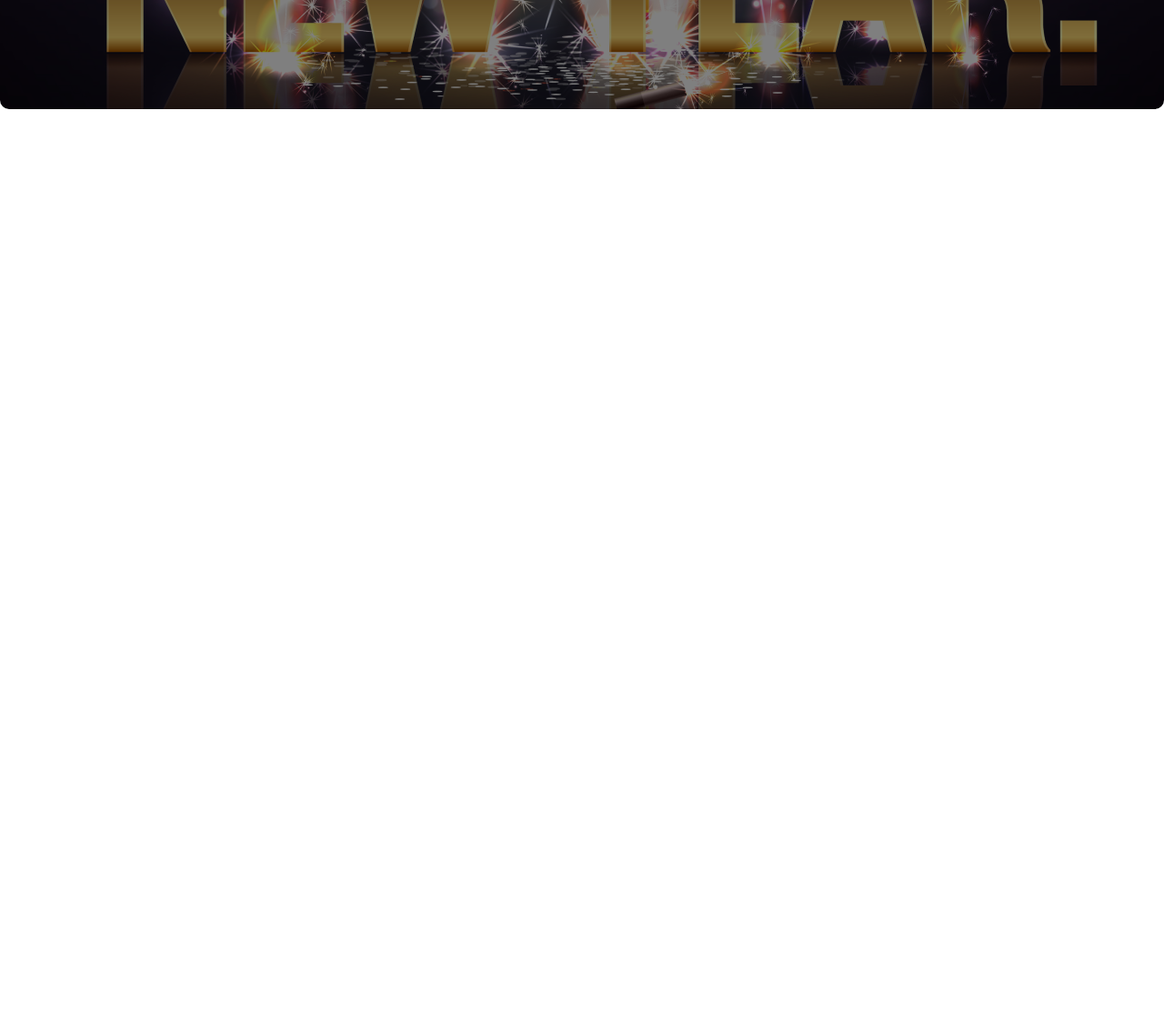
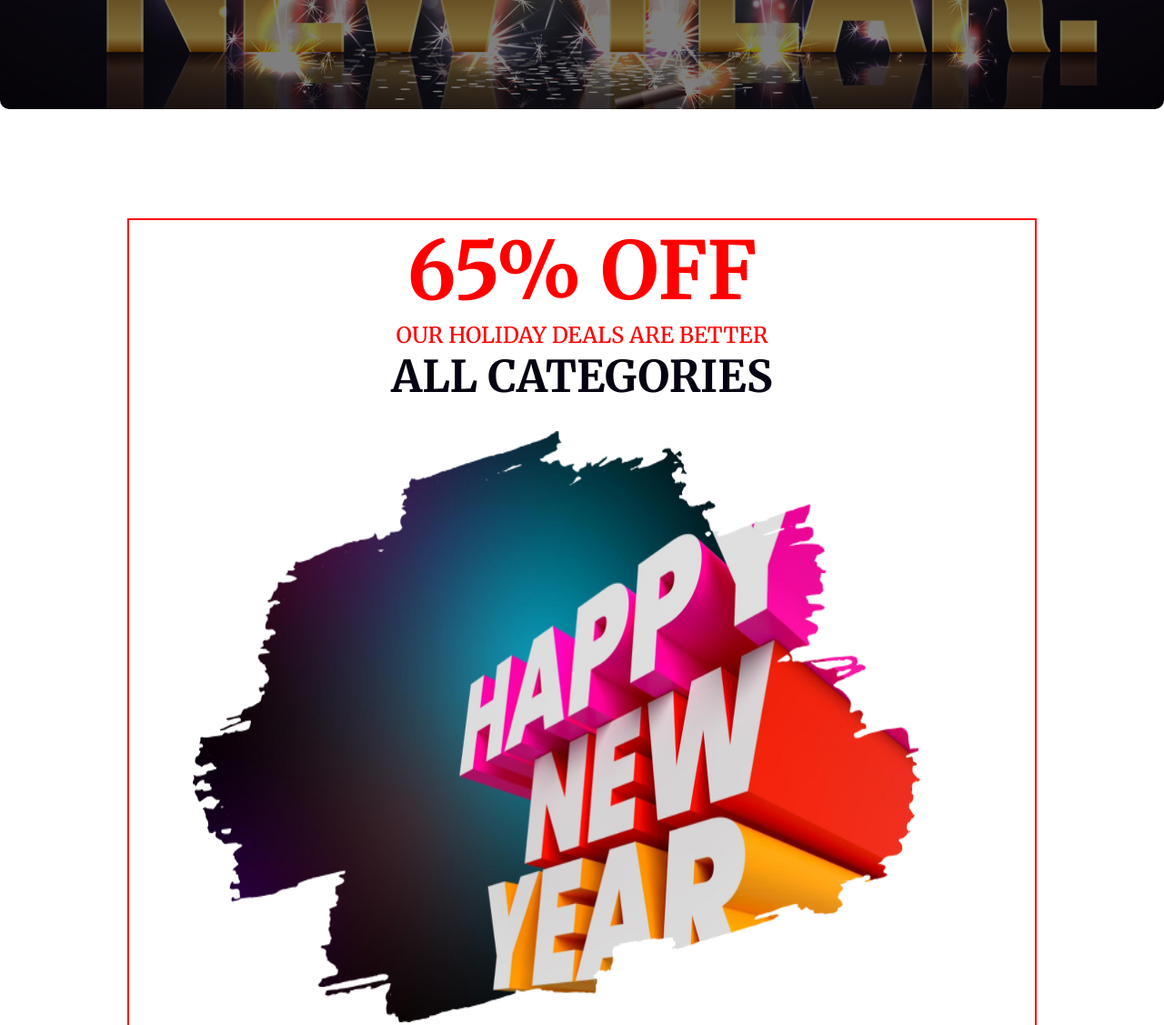
Before and after one commit to khalid33-opu/new-year-resources-2, a plain HTML site: page index.html in a window 1280 px wide. Shown: the part 500-1627 px from the top of the page at 91% size. Before the commit the page ends 800 px from the top, so only its background shows below. Drawn offline with Linux system fonts and the light colour scheme.

Commit message:
added second section

```diff
--- a/index.html
+++ b/index.html
@@ -18,7 +18,20 @@
         </div>
     </header>
     <!-- banner section end here -->
-    <main> </main>
+    <main>
+        <!-- 65% OFF section start here -->
+        <section class="second-container">
+            <div class="content-section-text">
+                <h1>65% OFF</h1>
+                <p>OUR HOLIDAY DEALS ARE BETTER</p>
+                <h3>ALL CATEGORIES</h3>
+            </div>
+            <div class="second-contant-img">
+                <img src="images/images/New Year Photo.png" alt="">
+            </div>
+        </section>
+        <!-- 65% OFF section end here -->
+    </main>
     <footer></footer>
 </body>
 
--- a/style/style.css
+++ b/style/style.css
@@ -45,3 +45,49 @@ body {
     font-size: 72px;
     color: #FFFFFF;
 }
+
+/* 65% OFF section start here */
+.second-container {
+    height: 900px;
+    width: 1000px;
+    border: 2px solid red;
+    margin: 0 auto;
+    margin-top: 120px;
+}
+
+.content-section-text {
+    display: flex;
+    flex-direction: column;
+    justify-content: center;
+    align-items: center;
+}
+
+.content-section-text h1 {
+    font-size: 88px;
+    font-weight: bold;
+    color: #FF0000;
+}
+
+.content-section-text p {
+    font-size: 24px;
+    font-weight: 500;
+    color: #FF0000;
+}
+
+.content-section-text h3 {
+    font-size: 48px;
+    font-weight: bold;
+    color: #070211;
+}
+
+.second-contant-img {
+    width: 800px;
+    height: 650px;
+    margin-left: 70px;
+    margin-top: 30px;
+}
+
+.second-contant-img img {
+    width: 100%;
+    height: 100%;
+}
```
